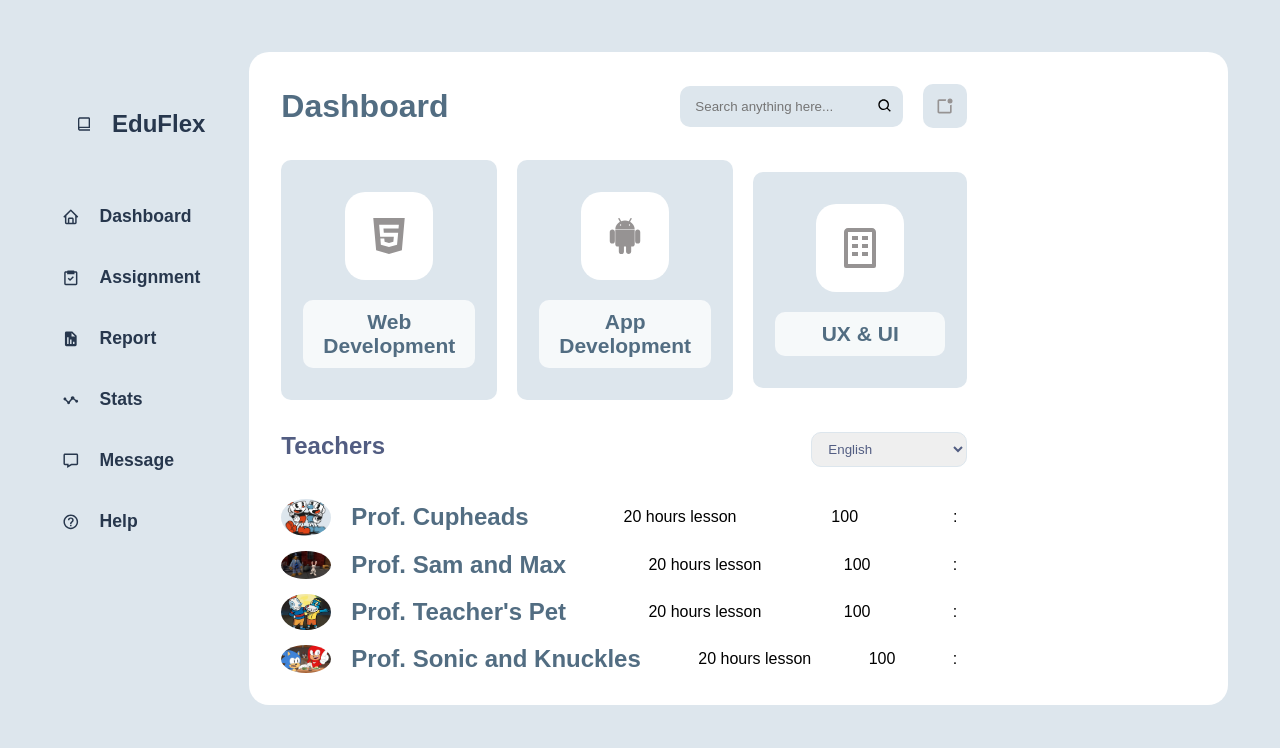
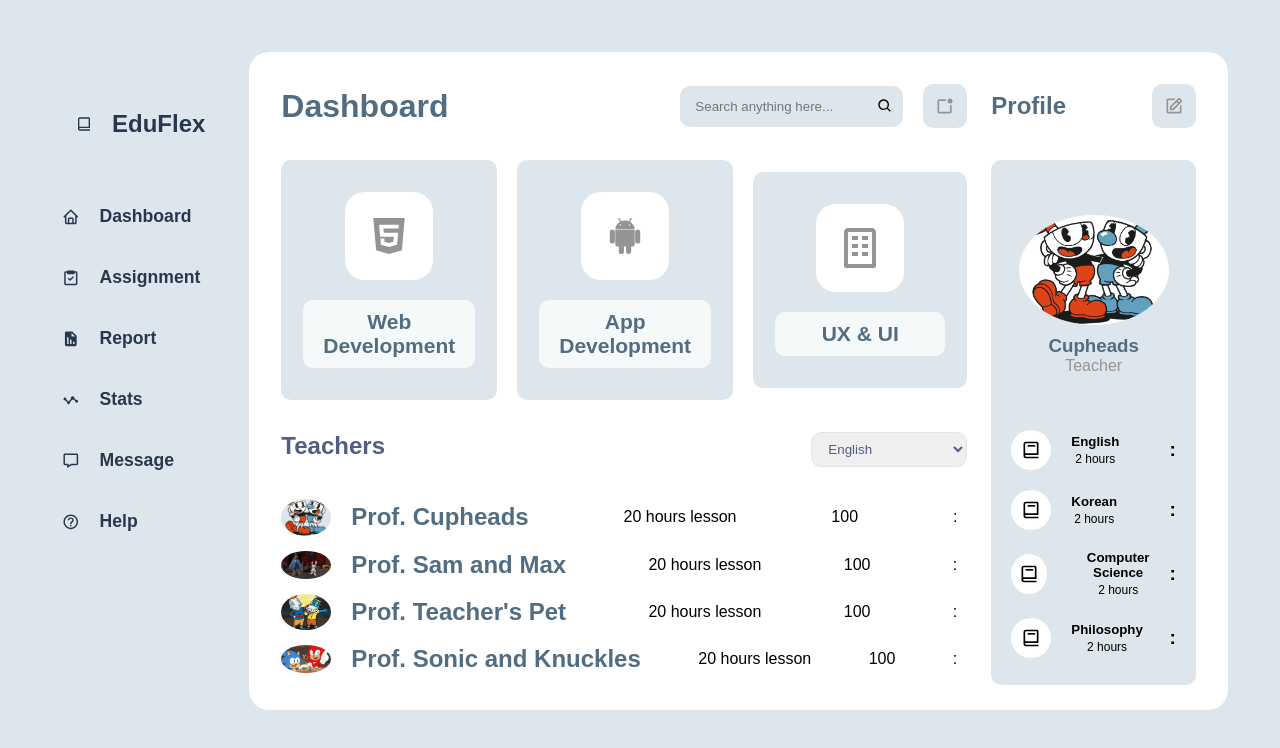
Before and after one commit to seungtaemoon/dashboard_react, a React (Vite) app in the folder dashboard/: page / in a window 1280 px wide. Shown: the top 748 px of the page. Built offline with nearby package versions, Linux system fonts and the light colour scheme; a web font is replaced by a local one.

Commit message:
added profile component

```diff
--- a/dashboard/src/App.jsx
+++ b/dashboard/src/App.jsx
@@ -2,7 +2,7 @@
 import React from "react";
 import Sidebar from "./components/Sidebar";
 import Content from "./components/Content";
-// import Profile from "./components/Profile";
+import Profile from "./components/Profile";
 import "./App.css";
 
 const App = () => {
@@ -11,7 +11,7 @@
       <Sidebar/>
       <div className="dashboard--content">
         <Content/>
-        {/* <Profile/> */}
+        <Profile/>
       </div>
     </div>
   )
--- a/dashboard/src/components/Profile.jsx
+++ b/dashboard/src/components/Profile.jsx
@@ -0,0 +1,59 @@
+/* eslint-disable no-unused-vars */
+/* eslint-disable react/jsx-key */
+import React from "react";
+import ProfileHeader from "./ProfileHeader";
+import "../styles/profile.css";
+import { BiBook } from "react-icons/bi";
+import Cupheads from "../assets/images/cuphead-mumgn-bothers.png";
+
+const courses = [
+    {
+        title: "English",
+        duration: "2 hours",
+        icon: <BiBook/>,
+    },
+    {
+        title: "Korean",
+        duration: "2 hours",
+        icon: <BiBook/>,
+    },
+    {
+        title: "Computer Science",
+        duration: "2 hours",
+        icon: <BiBook/>,
+    },
+    {
+        title: "Philosophy",
+        duration: "2 hours",
+        icon: <BiBook/>,
+    },
+]
+
+const Profile = () => {
+    return <div className="profile">
+        <ProfileHeader/>
+        <div className="user--profile">
+            <div className="user--detail">
+                <img src={Cupheads} alt="" />
+                <h3 className="username">Cupheads</h3>
+                <span className="profession">Teacher</span>
+            </div>
+            <div className="user-courses">
+                {courses.map(course => (
+                    <div className="course">
+                        <div className="course--detail">
+                            <div className="course--cover">{course.icon}</div>
+                            <div className="course--name">
+                                <h5 className="title">{course.title}</h5>
+                                <span className="duration">{course.duration}</span>
+                            </div>
+                        </div>
+                        <div className="action">:</div>
+                    </div>
+                ))}
+            </div>
+        </div>
+    </div>;
+};
+
+export default Profile;
--- /dev/null
+++ b/dashboard/src/components/ProfileHeader.jsx
@@ -0,0 +1,17 @@
+/* eslint-disable no-unused-vars */
+import React from "react";
+import { BiEdit } from "react-icons/bi";
+
+const ProfileHeader = () => {
+    return (
+        <div className="profile--header">
+            <h2 className="header--title">Profile
+            </h2>
+            <div className="edit">
+                <BiEdit className="icon"/>
+            </div>
+        </div>
+    );
+}
+
+export default ProfileHeader;
--- /dev/null
+++ b/dashboard/src/styles/profile.css
@@ -0,0 +1,103 @@
+.profile{
+    flex: 1;
+}
+
+.profile--header{
+    display: flex;
+    align-items: center;
+    justify-content: space-between;
+}
+
+.edit{
+    background: #dde6ed;
+    padding: 12px;
+    border-radius: 10px;
+    color: #969393;
+    display: flex;
+    align-items: center;
+    justify-content: center;
+}
+
+.edit .icon{
+    font-size: 20px;
+    transition: 0.5s ease-in-out;
+}
+
+.user--profile{
+    height: 85%;
+    margin-top: 2rem;
+    background: #dde6ed;
+    border-radius: 10px;
+    padding: 10px;
+    display: flex;
+    flex-direction: column;
+}
+
+.user--detail{
+    width: 100%;
+    height: 250px;
+    display: flex;
+    align-items: center;
+    flex-direction: column;
+    justify-content: center;
+}
+
+.user--detail img{
+    background: #fff;
+    border-radius: 50%;
+    width: 150px;
+    margin-bottom: 10px;
+}
+
+.user--detail .username{
+    color: #526d82;
+}
+
+.user--courses{
+    background: #fff;
+    flex: 1;
+    border-radius: 10px;
+    padding: 10px;
+    display: flex;
+    flex-direction: column;
+    gap: 10px;
+}
+
+.course{
+    background: #dde6ed;
+    padding: 10px;
+    display: flex;
+    align-items: center;
+    justify-content: space-between;
+    border-radius: 10px;
+}
+
+.course--detail{
+    display: flex;
+    gap: 20px;
+    align-items: center;
+}
+
+.course--cover{
+    background: #fff;
+    width: 40px;
+    height: 40px;
+    display: flex;
+    align-items: center;
+    justify-content: center;
+    border-radius: 50%;
+    font-size: 20px;
+}
+
+.course .duration{
+    font-size: 12px;
+}
+
+.course .action{
+    font-weight: 900;
+    font-size: 1.2rem;
+}
+
+.profession{
+    color: #969393;
+}
```
